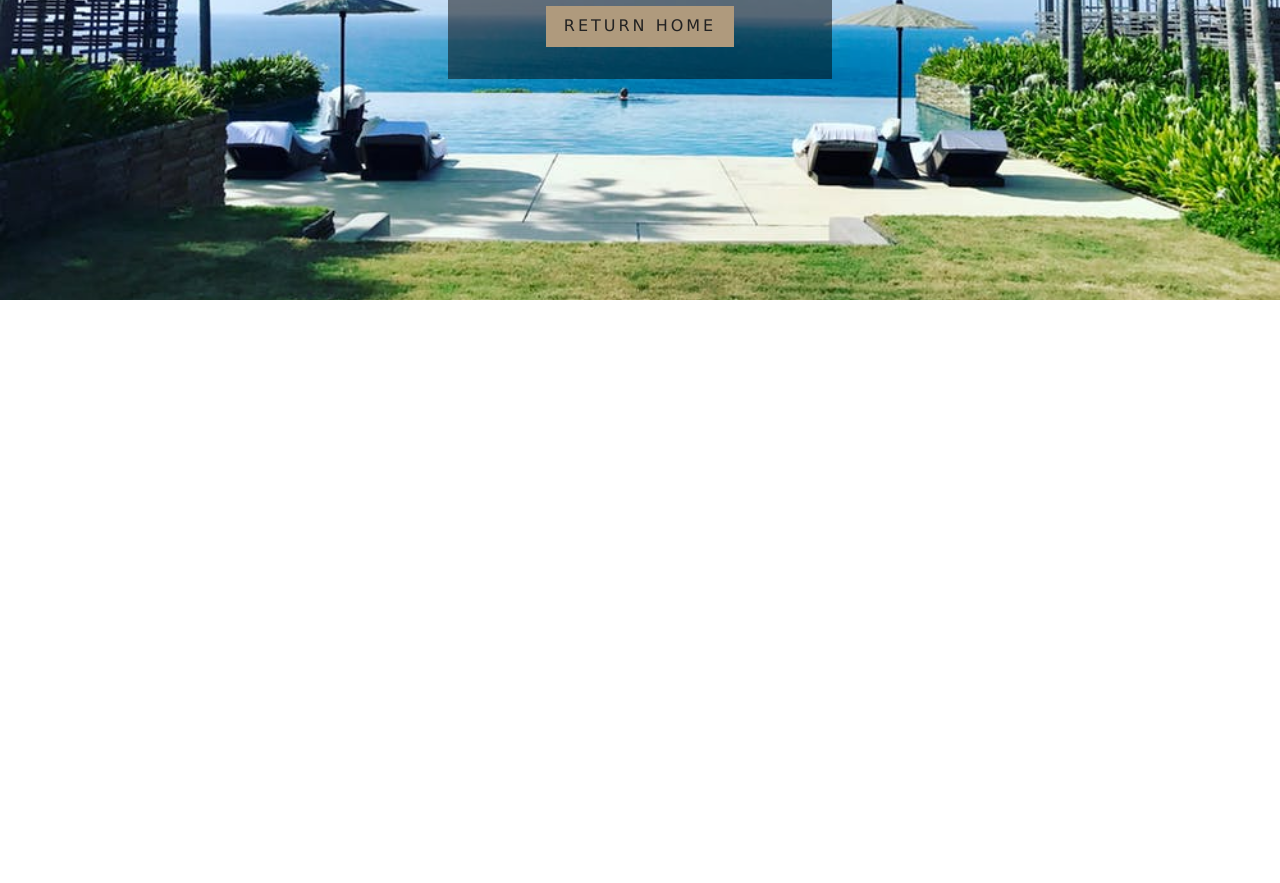
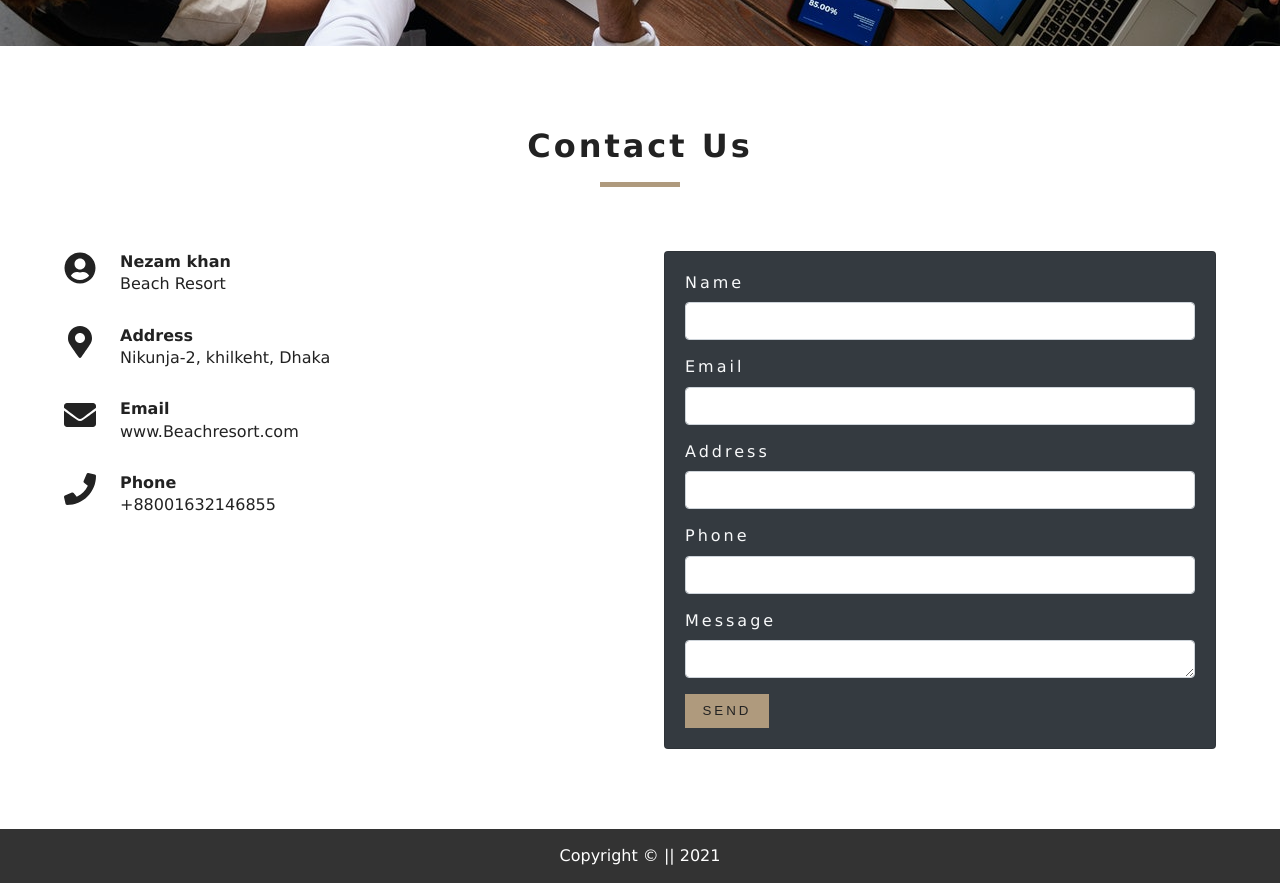
Before and after one commit to nezam0003/beach-resort, a React (Create React App) app: page /contact in a window 1280 px wide. Before the commit this address had no page. Shown: the part 500-1383 px from the top of the page. Before the commit the page ends 800 px from the top, so only its background shows below. Built offline with nearby package versions, Linux system fonts and the light colour scheme; the HTML template or start-up script is replaced by a standard one.

Commit message:
add footer and contact page

```diff
--- a/package.json
+++ b/package.json
@@ -7,6 +7,7 @@
     "@testing-library/jest-dom": "^5.11.10",
     "@testing-library/react": "^11.2.5",
     "@testing-library/user-event": "^12.8.3",
+    "bootstrap": "^4.6.0",
     "gh-pages": "^3.1.0",
     "prop-types": "^15.7.2",
     "react": "^17.0.2",
--- a/src/App.css
+++ b/src/App.css
@@ -133,7 +133,7 @@ h6 {
 }
 
 .show-nav {
-  height: 100px;
+  height: 150px;
 }
 @media screen and (min-width: 768px) {
   .nav-btn {
@@ -157,7 +157,8 @@ h6 {
 /* end of navbar */
 /* Hero */
 .defaultHero,
-.roomsHero {
+.roomsHero,
+.contactHero {
   min-height: calc(100vh - 66px);
   background: url("./images/defaultBcg.jpeg") center/cover no-repeat;
   display: flex;
@@ -166,6 +167,10 @@ h6 {
 }
 .roomsHero {
   background-image: url("./images/room-2.jpeg");
+  min-height: 60vh;
+}
+.contactHero {
+  background-image: url("./images/contact.jpg");
   min-height: 60vh;
 }
 /* End of Hero */
@@ -229,7 +234,8 @@ h6 {
 /* end of Title */
 
 /* services */
-.services {
+.services,
+.contact {
   padding: 5rem 0;
 }
 .services {
@@ -263,6 +269,10 @@ h6 {
     width: 95vw;
     max-width: 1170px;
   }
+  .address {
+    width: 95vw;
+    max-width: 1170px;
+  }
 }
 
 @media screen and (min-width: 1200px) {
@@ -271,6 +281,79 @@ h6 {
   }
 }
 /*end of services */
+
+/* Contact  */
+.address {
+  width: 90vw;
+  display: grid;
+  grid-template-columns: repeat(2, 1fr);
+  row-gap: 1rem;
+  column-gap: 3rem;
+  margin: 0 auto;
+  height: 100%;
+}
+@media (max-width: 720px) {
+  .address {
+    grid-template-columns: 1fr;
+  }
+}
+.address-content {
+  display: flex;
+  justify-content: flex-start;
+  align-items: center;
+  margin-bottom: 1.8rem;
+}
+.address-content span {
+  font-size: 2rem;
+  margin-right: 1.5rem;
+}
+.address-info .head {
+  font-weight: 600;
+}
+.card {
+  position: relative;
+  display: -ms-flexbox;
+  display: flex;
+  -ms-flex-direction: column;
+  flex-direction: column;
+  min-width: 0;
+  word-wrap: break-word;
+  background-color: #fff;
+  background-clip: border-box;
+  border: 1px solid rgba(0, 0, 0, 0.125);
+  border-radius: 0.25rem;
+}
+.card-body {
+  -ms-flex: 1 1 auto;
+  flex: 1 1 auto;
+  min-height: 1px;
+  padding: 1.25rem;
+}
+.form-control {
+  display: block;
+  width: 100%;
+  height: calc(1.5em + 0.75rem + 2px);
+  padding: 0.375rem 0.75rem;
+  font-size: 1rem;
+  font-weight: 400;
+  line-height: 1.5;
+  color: #495057;
+  background-color: #fff;
+  background-clip: padding-box;
+  border: 1px solid #ced4da;
+  border-radius: 0.25rem;
+  transition: border-color 0.15s ease-in-out, box-shadow 0.15s ease-in-out;
+}
+.form-group {
+  margin-bottom: 1rem;
+}
+.bg-dark {
+  background-color: #343a40 !important;
+}
+.text-light {
+  color: #f8f9fa !important;
+}
+/* Contact end */
 /* featured rooms */
 
 .featured-rooms {
@@ -472,7 +555,7 @@ h6 {
   grid-row-gap: 2rem;
   grid-column-gap: 40px;
 }
-.form-group {
+.form-groups {
   text-transform: capitalize;
 }
 .form-group label {
@@ -480,7 +563,7 @@ h6 {
   letter-spacing: var(--mainSpacing);
   margin-bottom: 0.5rem;
 }
-.form-control {
+.form-controls {
   width: 100%;
   background: transparent !important;
   font-size: 1rem;
@@ -512,3 +595,13 @@ h6 {
   }
 }
 /* end of rooms fitler*/
+/* Footer */
+.footer {
+  padding: 1rem 0rem;
+  display: flex;
+  justify-content: center;
+  align-items: center;
+  font-weight: 300;
+  background: #333;
+  color: #fff;
+}
--- a/src/App.jsx
+++ b/src/App.jsx
@@ -5,6 +5,8 @@ import SingleRoom from "./pages/SingleRoom";
 import Error from "./pages/Error";
 import { Route, Switch } from "react-router-dom";
 import Navbar from "./components/Navbar";
+import Contact from "./pages/Contact";
+import Footer from "./components/Footer";
 
 const App = () => {
   return (
@@ -13,9 +15,11 @@ const App = () => {
       <Switch>
         <Route exact path="/" component={Home} />
         <Route exact path="/rooms/" component={Rooms} />
+        <Route exact path="/contact" component={Contact} />
         <Route exact path="/rooms/:slug" component={SingleRoom} />
         <Route component={Error} />
       </Switch>
+      <Footer />
     </>
   );
 };
--- /dev/null
+++ b/src/components/Footer.jsx
@@ -0,0 +1,13 @@
+import React from "react";
+
+const Footer = () => {
+  return (
+    <>
+      <footer className="footer">
+        <p>Copyright &copy; || {new Date().getFullYear()}</p>
+      </footer>
+    </>
+  );
+};
+
+export default Footer;
--- a/src/components/Navbar.jsx
+++ b/src/components/Navbar.jsx
@@ -39,6 +39,11 @@ export default class Navbar extends Component {
                   Rooms
                 </NavLink>
               </li>
+              <li>
+                <NavLink exact to="/contact">
+                  Contact
+                </NavLink>
+              </li>
             </ul>
           </div>
         </nav>
--- a/src/components/RoomsFilter.jsx
+++ b/src/components/RoomsFilter.jsx
@@ -48,13 +48,13 @@ const RoomsFilter = ({ rooms }) => {
       <Title title="search room" />
       <form className="filter-form">
         {/* select type */}
-        <div className="form-group">
+        <div className="form-groups">
           <label htmlFor="type">room type</label>
           <select
             name="type"
             id="type"
             value={type}
-            className="form-control"
+            className="form-controls"
             onChange={handleChange}
           >
             {types}
@@ -62,13 +62,13 @@ const RoomsFilter = ({ rooms }) => {
         </div>
         {/* select type end */}
         {/* select capacity */}
-        <div className="form-group">
+        <div className="form-groups">
           <label htmlFor="capacity">Guests</label>
           <select
             name="capacity"
             id="capacity"
             value={capacity}
-            className="form-control"
+            className="form-controls"
             onChange={handleChange}
           >
             {people}
@@ -76,7 +76,7 @@ const RoomsFilter = ({ rooms }) => {
         </div>
         {/* select capacity end */}
         {/* Room Price */}
-        <div className="form-group">
+        <div className="form-groups">
           <label htmlFor="price">room price ${price}</label>
           <input
             type="range"
@@ -86,13 +86,13 @@ const RoomsFilter = ({ rooms }) => {
             id="price"
             value={price}
             onChange={handleChange}
-            className="form-control"
+            className="form-controls"
           />
         </div>
         {/* Room Price End */}
 
         {/* Size */}
-        <div className="form-group">
+        <div className="form-groups">
           <label htmlFor="size">room size</label>
           <div className="size-inputs">
             <input
@@ -115,7 +115,7 @@ const RoomsFilter = ({ rooms }) => {
         </div>
         {/* Size End */}
         {/* Extras */}
-        <div className="form-group">
+        <div className="form-groups">
           <div className="single-extra">
             <input
               type="checkbox"
--- /dev/null
+++ b/src/pages/Contact.jsx
@@ -0,0 +1,30 @@
+import React from "react";
+import { Link } from "react-router-dom";
+import Banner from "../components/Banner";
+import Hero from "../components/Hero";
+import Title from "../components/Title";
+import ContactForm from "./ContactForm";
+import ContactInfo from "./ContactInfo";
+
+const Contact = () => {
+  return (
+    <>
+      <Hero hero="contactHero">
+        <Banner title="get in touch">
+          <Link to="/" className="btn-primary">
+            return home
+          </Link>
+        </Banner>
+      </Hero>
+      <section className="contact">
+        <Title title="Contact us" />
+        <div className="address">
+          <ContactInfo />
+          <ContactForm />
+        </div>
+      </section>
+    </>
+  );
+};
+
+export default Contact;
--- /dev/null
+++ b/src/pages/ContactForm.jsx
@@ -0,0 +1,119 @@
+import React, { useState } from "react";
+
+const ContactForm = () => {
+  const [user, setUser] = useState({
+    name: "",
+    email: "",
+    message: "",
+    address: "",
+    phone: "",
+  });
+  const handleChange = (e) => {
+    const { name, value } = e.target;
+    setUser({
+      ...user,
+      [name]: value,
+    });
+  };
+  const handleSubmit = (e) => {
+    e.preventDefault();
+    // alert("submited")
+    if (user.name && user.email && user.message && user.address && user.phone) {
+      setUser({
+        name: "",
+        email: "",
+        message: "",
+        address: "",
+        phone: "",
+      });
+    } else {
+      alert("give all the information");
+    }
+  };
+  return (
+    <>
+      <div className="card bg-dark text-light">
+        <div className="card-body">
+          <form onSubmit={handleSubmit}>
+            <div className="form-group">
+              <label htmlFor="name" className="form-label">
+                Name
+              </label>
+              <input
+                type="text"
+                name="name"
+                id="name"
+                value={user.name}
+                autoComplete="off"
+                className="form-control"
+                onChange={handleChange}
+              />
+            </div>
+            <div className="form-group">
+              <label htmlFor="email" className="form-label">
+                Email
+              </label>
+              <input
+                type="email"
+                name="email"
+                id="email"
+                value={user.email}
+                autoComplete="off"
+                className="form-control"
+                onChange={handleChange}
+              />
+            </div>
+
+            <div className="form-group">
+              <label htmlFor="address" className="form-label">
+                Address
+              </label>
+              <input
+                type="text"
+                name="address"
+                id="address"
+                value={user.address}
+                autoComplete="off"
+                className="form-control"
+                onChange={handleChange}
+              />
+            </div>
+            <div className="form-group">
+              <label htmlFor="phone" classphone="form-label">
+                Phone
+              </label>
+              <input
+                type="number"
+                name="phone"
+                id="phone"
+                value={user.phone}
+                autoComplete="off"
+                className="form-control"
+                onChange={handleChange}
+              />
+            </div>
+            <div className="form-group">
+              <label htmlFor="message" className="form-label">
+                Message
+              </label>
+              <textarea
+                name="message"
+                id="message"
+                rows="5"
+                value={user.message}
+                onChange={handleChange}
+                className="form-control"
+              ></textarea>
+            </div>
+
+            <button type="submit" className="btn-primary">
+              Send
+            </button>
+          </form>
+        </div>
+      </div>
+    </>
+  );
+};
+
+export default ContactForm;
--- /dev/null
+++ b/src/pages/ContactInfo.jsx
@@ -0,0 +1,52 @@
+import React, { Component } from "react";
+
+import {
+  FaUserCircle,
+  FaMapMarkerAlt,
+  FaEnvelope,
+  FaPhone,
+} from "react-icons/fa";
+
+export default class ContactInfo extends Component {
+  state = {
+    data: [
+      {
+        icon: <FaUserCircle />,
+        head: "Nezam khan",
+        subHead: "Beach Resort",
+      },
+      {
+        icon: <FaMapMarkerAlt />,
+        head: "Address",
+        subHead: "Nikunja-2, khilkeht, Dhaka",
+      },
+      {
+        icon: <FaEnvelope />,
+        head: "Email",
+        subHead: "www.Beachresort.com",
+      },
+      {
+        icon: <FaPhone />,
+        head: "Phone",
+        subHead: "+88001632146855",
+      },
+    ],
+  };
+  render() {
+    return (
+      <div>
+        {this.state.data.map((item, index) => {
+          return (
+            <div className="address-content" key={index}>
+              <span>{item.icon}</span>
+              <div className="address-info">
+                <p className="head">{item.head}</p>
+                <p className="sub-head">{item.subHead}</p>
+              </div>
+            </div>
+          );
+        })}
+      </div>
+    );
+  }
+}
```
Also changed, not shown: src/images/contact.jpg (added), 1 other file (tests, documents, lock files or other folders).
